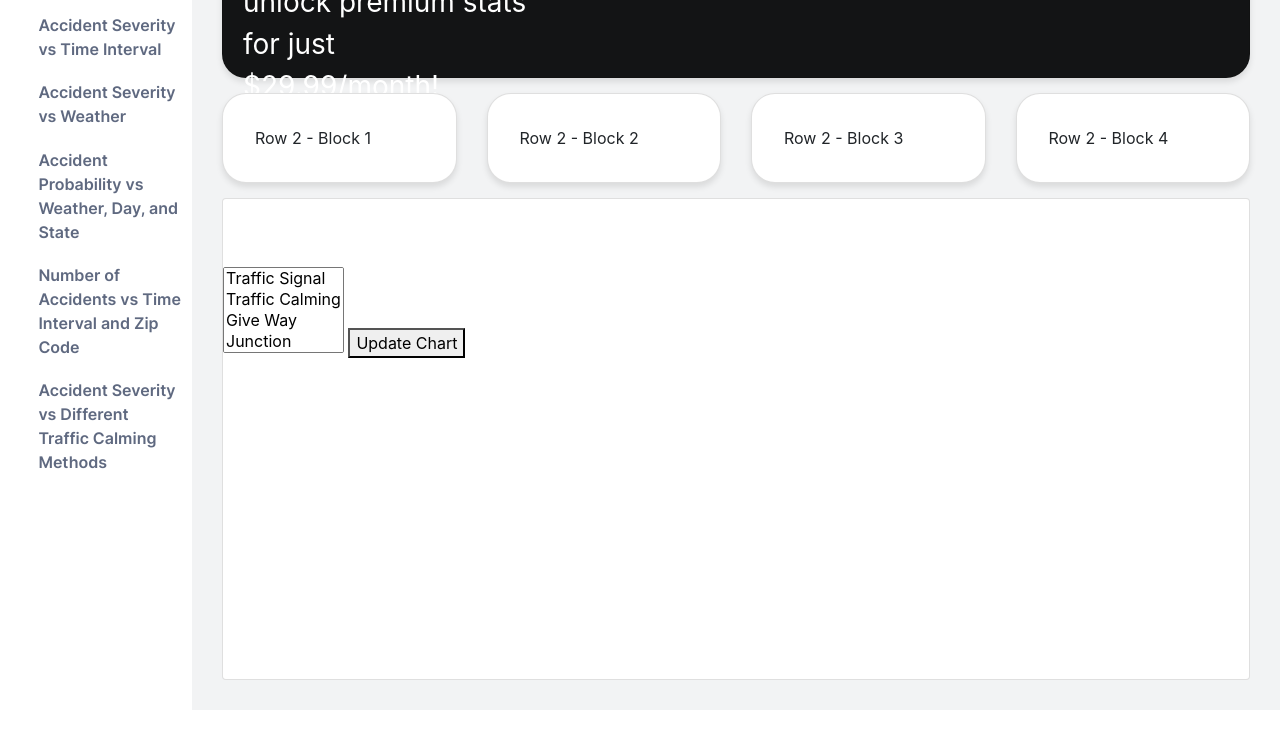
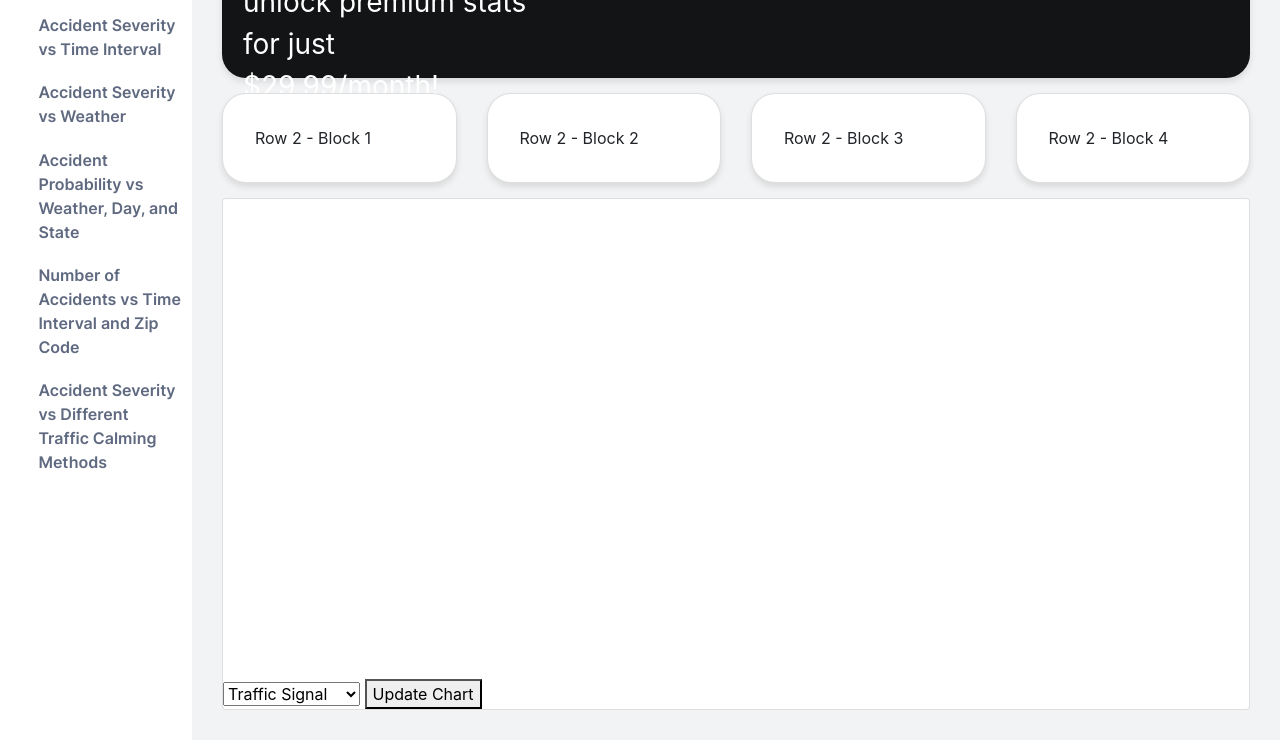
Before and after one commit to OzgurMertEmir/Safeguard, a website: page public/trend_5.html in a window 1280 px wide. Shown: the part 97-837 px from the top of the page. Before the commit the page ends 807 px from the top, so only its background shows below. Drawn offline with nearby package versions, Linux system fonts and the light colour scheme; no server answers.

Commit message:
Button fixes for trend pages

```diff
--- a/public/trend_5.html
+++ b/public/trend_5.html
@@ -86,7 +86,10 @@
             <div class="col-md-12">
                 <div class="card">
                     <div class="graph">
-                        <select id="trafficFeatures" multiple>
+                        <canvas id="severityChart"></canvas>
+                    </div>
+                    <div>
+                        <select id="trafficFeatures">
                             <option value="TRAFFIC_SIGNAL">Traffic Signal</option>
                             <option value="TRAFFIC_CALMING">Traffic Calming</option>
                             <option value="GIVEWAY">Give Way</option>
@@ -102,10 +105,6 @@
                             <option value="TURNING_LOOP">Turning Loop</option>
                         </select>
                         <button onclick="updateTrend5Chart(getSelectedTrafficFeature())">Update Chart</button>
-                        <canvas id="severityChart"></canvas>
-
-
-
                     </div>
                 </div>
             </div>
```
Also changed, not shown: public/trend_1.html (+2 -1 lines), public/trend_2.html (+2 -3 lines), public/trend_3.html (+2 -3 lines), public/trend_4.html (+2 -3 lines).
